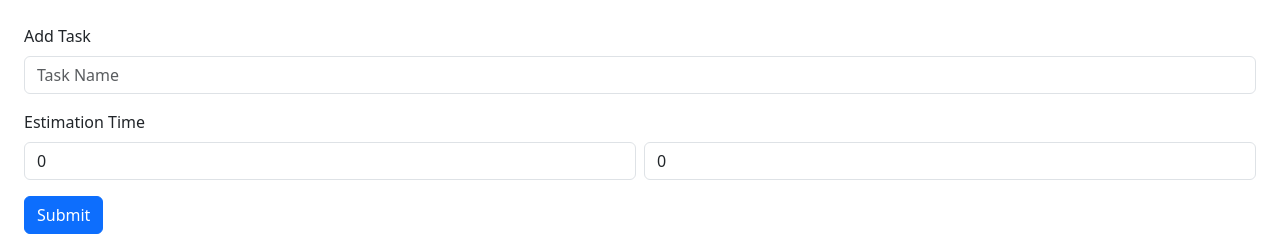
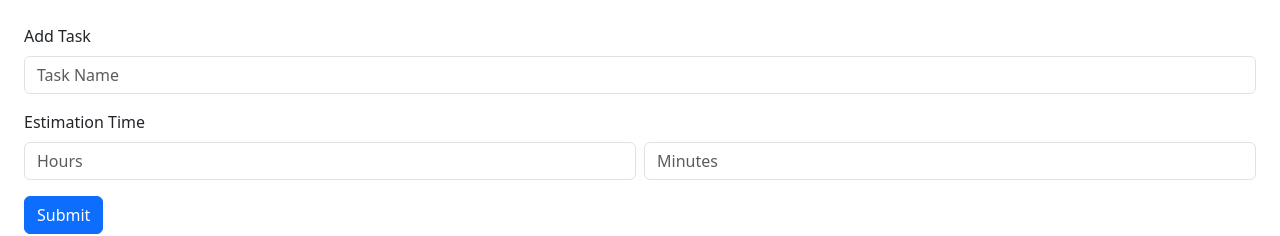
Before and after one commit to juheedhone/estimate-app, a React (Vite) app: page / in a window 1280 px wide. Shown: the top 236 px of the page. Built offline with nearby package versions, Linux system fonts and the light colour scheme.

Commit message:
final submitted form with proper functionality.

```diff
--- a/src/component/EstimateAdd.tsx
+++ b/src/component/EstimateAdd.tsx
@@ -8,11 +8,15 @@ interface Props {
 
 const schema = z.object({
   task: z.string().min(3, "Task must be at least 3 characters").max(50),
-  hour: z.number({ invalid_type_error: "Hour is required" }).min(0),
+  hour: z
+    .number({ invalid_type_error: "Hour must be a number" })
+    .min(0, "Hour must be >= 0")
+    .optional()
+    .or(z.nan()), // Allow empty input
   minutes: z
     .number({ invalid_type_error: "Minutes is required" })
-    .min(0)
-    .max(59),
+    .min(0, "Minutes must be >= 0")
+    .max(59, "Minutes must be < 60"),
 });
 
 type EstimateAdd = z.infer<typeof schema>;
@@ -26,17 +30,20 @@ const EstimateAdd = ({ onSubmit }: Props) => {
     reset,
   } = useForm<EstimateAdd>({
     resolver: zodResolver(schema),
-    defaultValues: { task: "", hour: 0, minutes: 0 },
+    defaultValues: { task: "" }, // No default for hour & minutes
   });
 
   const watchedHour = useWatch({ control, name: "hour" });
   const watchedMinutes = useWatch({ control, name: "minutes" });
 
-  const formatTime = (h: number, m: number) =>
+  const formatTime = (h?: number, m?: number) =>
     `${String(h || 0).padStart(2, "0")}:${String(m || 0).padStart(2, "0")}`;
 
   const onSubmitHandler = (data: EstimateAdd) => {
-    onSubmit(data);
+    onSubmit({
+      ...data,
+      hour: isNaN(data.hour as number) ? 0 : (data.hour as number),
+    });
     reset();
   };
 
```
